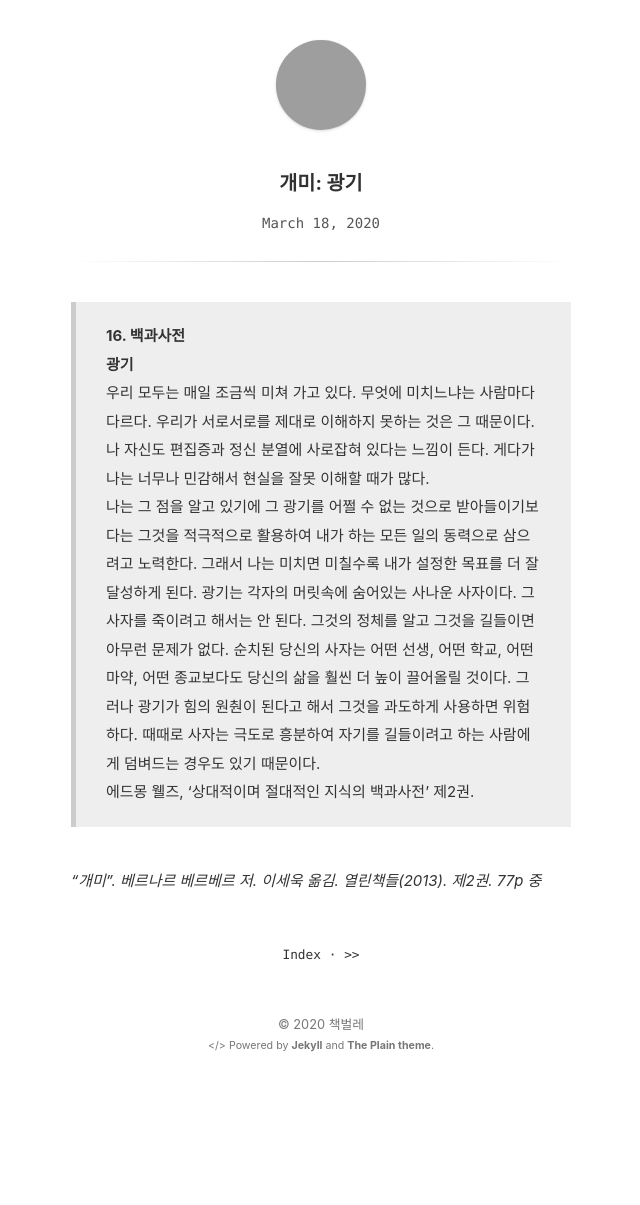
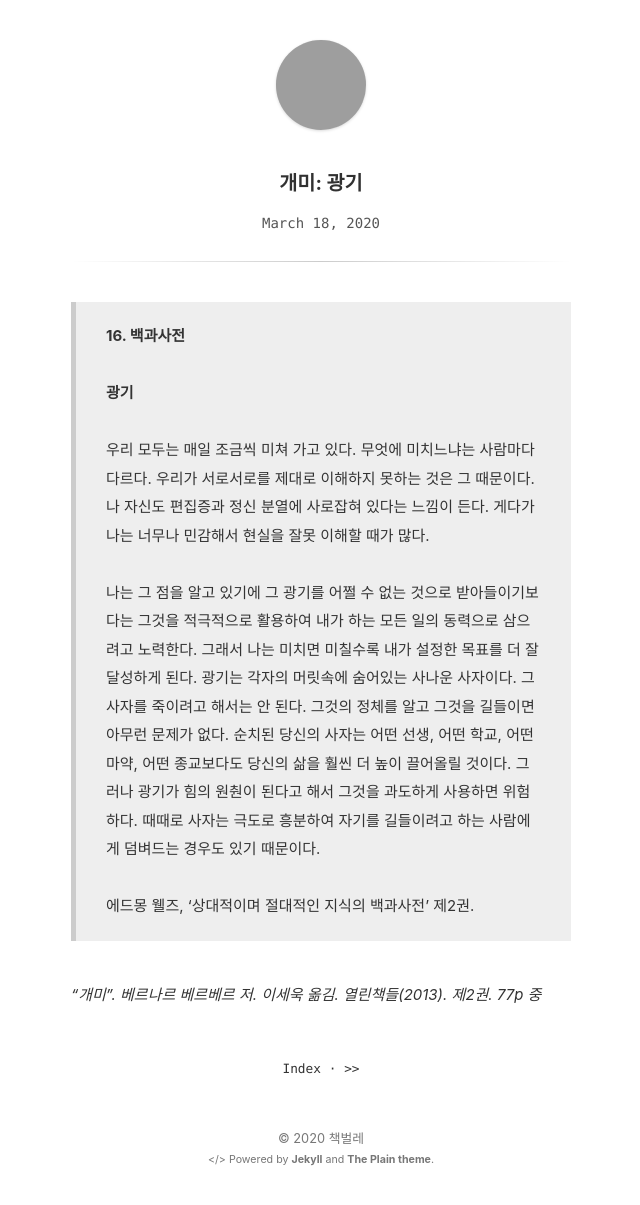
Before and after one commit to stevenoh0908/stevenoh0908.github.io, a Jekyll site: the page built from _posts/2020-03-18-개미: 광기.md, in a window 1280 px wide. Shown: the whole page, without its empty margins (319-959 px from the left). Built offline with Jekyll 4.4.1, drawn with Linux system fonts in a browser that asks for light colours; comment, search, counter and statistics services are not loaded; before the commit the page ends 1091 px from its top, so only the background shows below that; grey boxes are pictures that could not be loaded.

Commit message:
Update 2020-03-18-개미: 광기.md

```diff
--- a/_posts/2020-03-18-개미: 광기.md
+++ b/_posts/2020-03-18-개미: 광기.md
@@ -4,10 +4,10 @@ updated: 2020-03-18 09:03
 status: literature
 ---
 
-> **16. 백과사전**<br>
-> **광기**<br>
->  우리 모두는 매일 조금씩 미쳐 가고 있다. 무엇에 미치느냐는 사람마다 다르다. 우리가 서로서로를 제대로 이해하지 못하는 것은 그 때문이다. 나 자신도 편집증과 정신 분열에 사로잡혀 있다는 느낌이 든다. 게다가 나는 너무나 민감해서 현실을 잘못 이해할 때가 많다.<br>
->  나는 그 점을 알고 있기에 그 광기를 어쩔 수 없는 것으로 받아들이기보다는 그것을 적극적으로 활용하여 내가 하는 모든 일의 동력으로 삼으려고 노력한다. 그래서 나는 미치면 미칠수록 내가 설정한 목표를 더 잘 달성하게 된다. 광기는 각자의 머릿속에 숨어있는 사나운 사자이다. 그 사자를 죽이려고 해서는 안 된다. 그것의 정체를 알고 그것을 길들이면 아무런 문제가 없다. 순치된 당신의 사자는 어떤 선생, 어떤 학교, 어떤 마약, 어떤 종교보다도 당신의 삶을 훨씬 더 높이 끌어올릴 것이다. 그러나 광기가 힘의 원춴이 된다고 해서 그것을 과도하게 사용하면 위험하다. 때때로 사자는 극도로 흥분하여 자기를 길들이려고 하는 사람에게 덤벼드는 경우도 있기 때문이다.<br>
+> **16. 백과사전**<br><br>
+> **광기**<br><br>
+> 우리 모두는 매일 조금씩 미쳐 가고 있다. 무엇에 미치느냐는 사람마다 다르다. 우리가 서로서로를 제대로 이해하지 못하는 것은 그 때문이다. 나 자신도 편집증과 정신 분열에 사로잡혀 있다는 느낌이 든다. 게다가 나는 너무나 민감해서 현실을 잘못 이해할 때가 많다.<br><br>
+> 나는 그 점을 알고 있기에 그 광기를 어쩔 수 없는 것으로 받아들이기보다는 그것을 적극적으로 활용하여 내가 하는 모든 일의 동력으로 삼으려고 노력한다. 그래서 나는 미치면 미칠수록 내가 설정한 목표를 더 잘 달성하게 된다. 광기는 각자의 머릿속에 숨어있는 사나운 사자이다. 그 사자를 죽이려고 해서는 안 된다. 그것의 정체를 알고 그것을 길들이면 아무런 문제가 없다. 순치된 당신의 사자는 어떤 선생, 어떤 학교, 어떤 마약, 어떤 종교보다도 당신의 삶을 훨씬 더 높이 끌어올릴 것이다. 그러나 광기가 힘의 원춴이 된다고 해서 그것을 과도하게 사용하면 위험하다. 때때로 사자는 극도로 흥분하여 자기를 길들이려고 하는 사람에게 덤벼드는 경우도 있기 때문이다.<br><br>
 > 에드몽 웰즈, '상대적이며 절대적인 지식의 백과사전' 제2권.
 
 _"개미". 베르나르 베르베르 저. 이세욱 옮김. 열린책들(2013). 제2권. 77p 중_
```
